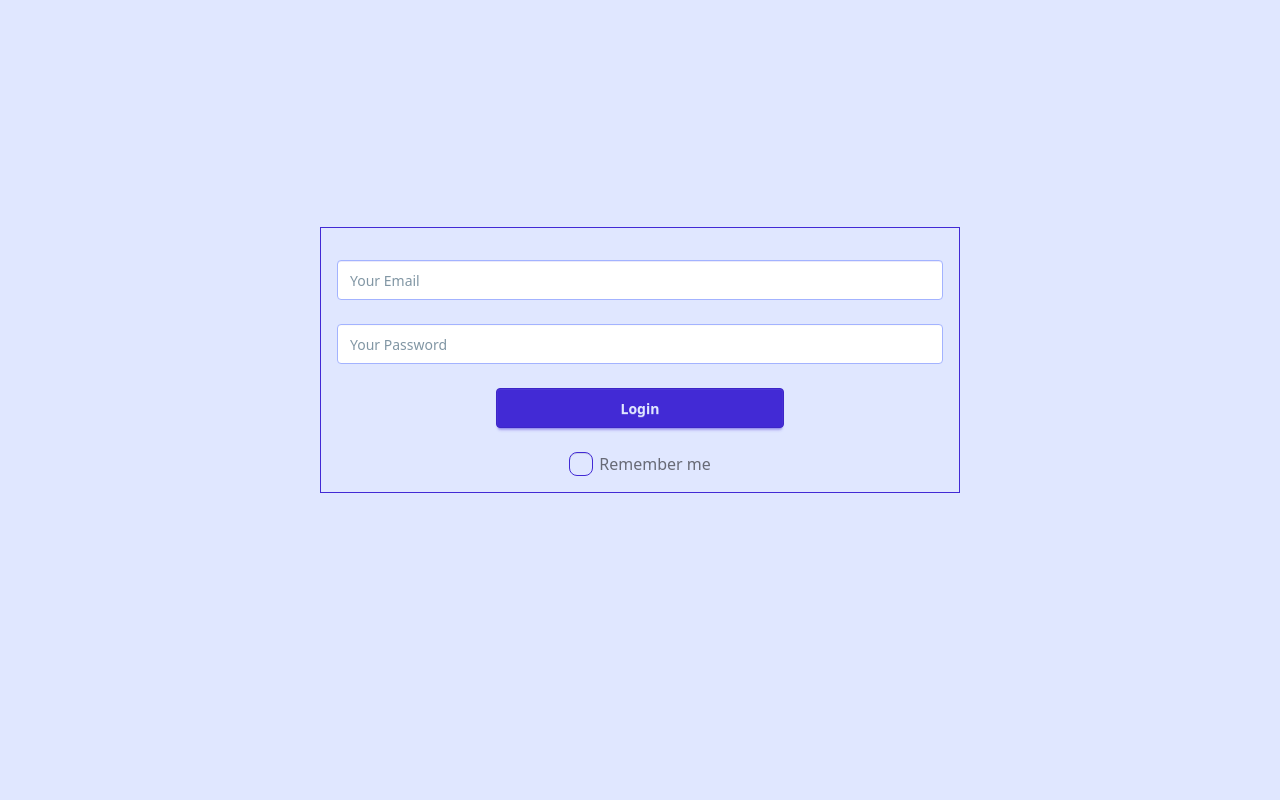
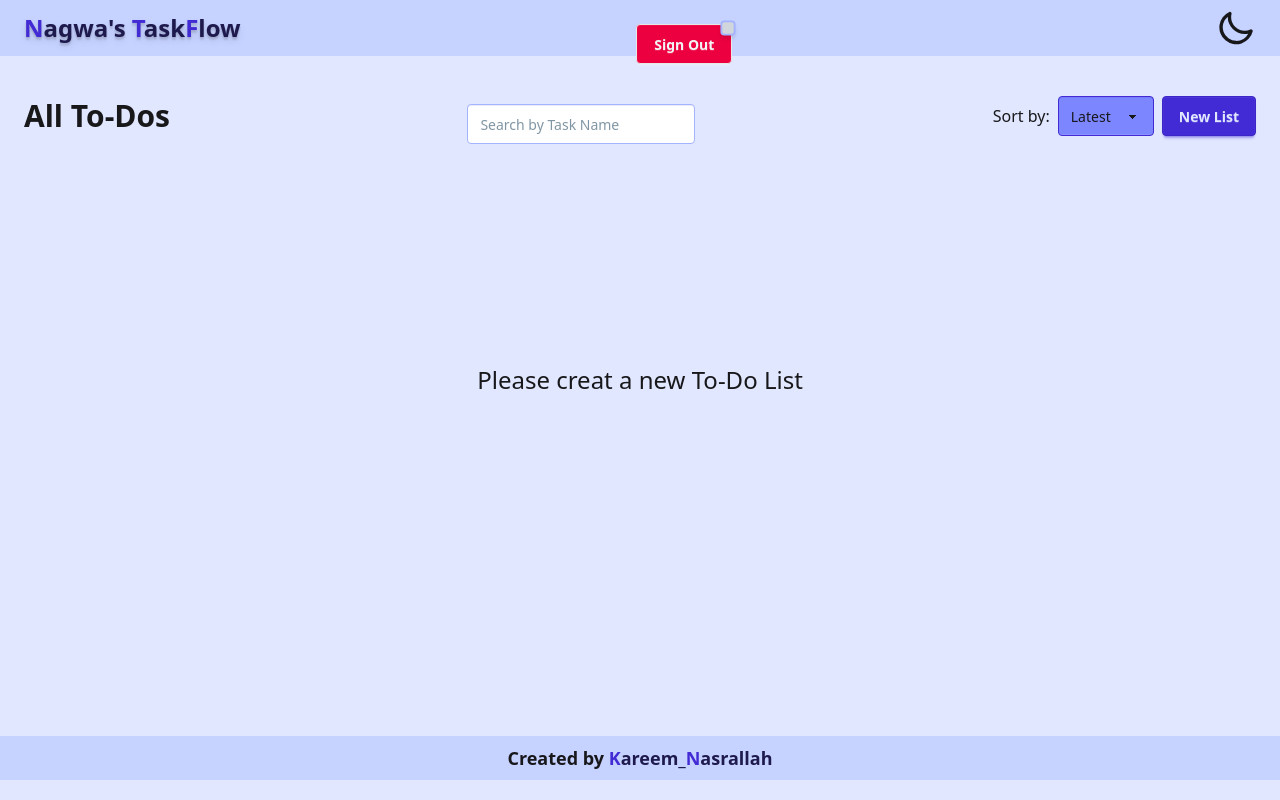
Before and after one commit to Kareem-Nasrallah/to-do_list, a React (Vite) app: page / in a window 1280 px wide. Before the commit this address led to /login. Built offline with nearby package versions, Linux system fonts and the light colour scheme.

Commit message:
make it clean

```diff
--- a/src/App.tsx
+++ b/src/App.tsx
@@ -8,15 +8,17 @@ import RequireAuth from "./componentes/RequireAuth";
 import ToDoList from "./pages/ToDoList";
 
 function App() {
+  // Define application routes with protected and public paths
   const router = createBrowserRouter([
     {
       path: "/",
       element: (
+        // Protect layout and nested routes
         <RequireAuth>
           <Layout />
         </RequireAuth>
       ),
-      errorElement: <NotFound />,
+      errorElement: <NotFound />, // Fallback for invalid routes
       children: [
         {
           index: true,
@@ -35,6 +37,7 @@ function App() {
   ]);
   return (
     <>
+      {/* Provide the router to the app */}
       <RouterProvider router={router} />
     </>
   );
--- a/src/componentes/Footer.tsx
+++ b/src/componentes/Footer.tsx
@@ -1,9 +1,13 @@
 const Footer = () => {
   return (
+    // Simple footer with creator credit and link to portfolio
     <footer className="flex justify-center items-center px-6 py-2 bg-indigo-200 dark:bg-slate-900">
       <p className="font-semibold text-lg">
         Created by{" "}
-        <a className="font-bold text-indigo-950 dark:text-gray-100" href="https://k-nasrallah-portfolio.vercel.app/">
+        <a
+          className="font-bold text-indigo-950 dark:text-gray-100"
+          href="https://k-nasrallah-portfolio.vercel.app/"
+        >
           <span className="text-primary dark:text-indigo-500">K</span>
           areem_
           <span className="text-primary dark:text-indigo-500">N</span>
--- a/src/componentes/Layout.tsx
+++ b/src/componentes/Layout.tsx
@@ -4,6 +4,7 @@ import Header from './Header'
 
 const Layout = () => {
 
+  // Main layout structure
   return (
     <div className='min-h-screen dark:text-primary-content bg-primary-content dark:bg-slate-950'>
         <Header/>
--- a/src/componentes/ListWindow.tsx
+++ b/src/componentes/ListWindow.tsx
@@ -27,7 +27,7 @@ const ListWindow = ({
       to={`/list/${listId}`}
       className="bg-indigo-200 dark:border-indigo-300 dark:bg-indigo-800 rounded-md cursor-pointer border border-primary p-4 pb-2 scale-95 hover:scale-100 transition-all w-70 h-44 shadow-md shadow-indigo-300 dark:shadow-indigo-900 hover:shadow-lg hover:shadow-indigo-500 dark:hover:shadow-indigo-700"
     >
-      <div className={`flex h-26 ${icon?`justify-around`:'justify-center'} items-center gap-2`}>
+      <div className={`flex h-26 ${icon?`justify-around`:'justify-center'} items-center mb-4 gap-2`}>
         {icon && (
           <div className="flex justify-center items-center rounded-xl w-30 overflow-hidden ">
             <img src={icon} alt="" className="w-full" />
--- a/src/componentes/RequireAuth.tsx
+++ b/src/componentes/RequireAuth.tsx
@@ -6,10 +6,12 @@ import { RootState } from "../redux/store";
 const RequireAuth = ({ children }: { children: JSX.Element }) => {
   const location = useLocation();
 
-  const authenticated = useSelector((store:RootState)=>store.user.userEmail) == '';
+  const isAuthenticated = useSelector(
+    (store: RootState) => store.user.userEmail !== ""
+  );
 
-  if (authenticated) {
-    return <Navigate to="./login" state={{ from: location }} replace />;
+  if (isAuthenticated) {
+    return <Navigate to="/login" state={{ from: location }} replace />;
   }
 
   return children;
--- a/src/main.tsx
+++ b/src/main.tsx
@@ -4,8 +4,9 @@ import "./index.css";
 import App from "./App.tsx";
 import { Provider } from "react-redux";
 import store from "./redux/store.ts";
-import ThemeProvider from "./componentes/themeProvider.tsx";
+import ThemeProvider from "./componentes/ThemeProvider.tsx";
 
+// Rendering the entire app inside the root element
 createRoot(document.getElementById("root")!).render(
   <StrictMode>
     <Provider store={store}>
--- a/src/pages/Home.tsx
+++ b/src/pages/Home.tsx
@@ -37,6 +37,7 @@ const Home = () => {
   } as ToDoListType);
   const [newTask, setNewTask] = useState("");
   const [validate, setValidate] = useState(false);
+  const [sortOrder, setSortOrder] = useState("latest");
 
   const addTask = (e: React.MouseEvent<HTMLButtonElement>) => {
     e.preventDefault();
@@ -89,12 +90,27 @@ const Home = () => {
     });
   };
 
+  const sortedLists = [...ListsData].sort((a, b) => {
+    switch (sortOrder) {
+      case "latest":
+        return new Date(b.date).getTime() - new Date(a.date).getTime();
+      case "oldest":
+        return new Date(a.date).getTime() - new Date(b.date).getTime();
+      case "az":
+        return a.listName.localeCompare(b.listName);
+      case "za":
+        return b.listName.localeCompare(a.listName);
+      default:
+        return 0;
+    }
+  });
+
   return (
     <div className="min-h-[77vh]">
       <div className="w-full flex justify-between items-center">
         <h2 className="text-3xl font-semibold">All To-Dos</h2>
         {!createToDoList && (
-          <label className="floating-label mt-4 text-primary w-1/2 min-w-xs">
+          <label className="floating-label mt-4 text-primary max-w-1/2">
             <span>Search by Task Name</span>
             <input
               type="text"
@@ -108,29 +124,18 @@ const Home = () => {
           </label>
         )}
         <div className="flex items-center justify-center gap-2">
-          <button
-            className="btn btn-dash btn-primary dark:text-indigo-100"
-            popoverTarget="popover-1"
-            style={{ anchorName: "--anchor-1" } }
+          <label htmlFor="sortSec">Sort by:</label>
+          <select
+            id="sortSec"
+            value={sortOrder}
+            onChange={(e) => setSortOrder(e.target.value)}
+            className="select select-primary my-2 w-24 bg-indigo-400 dark:text-black"
           >
-            Sort by
-          </button>
-
-          <ul
-            className="dropdown menu w-20 bg-indigo-200 rounded-box dark:bg-indigo-900 shadow-sm"
-            popover="auto"
-            id="popover-1"
-            style={
-              { positionAnchor: "--anchor-1" }
-            }
-          >
-            <li className="dropdown-item">
-              <a>Item 1</a>
-            </li>
-            <li>
-              <a>Item 2</a>
-            </li>
-          </ul>
+            <option value="latest">Latest</option>
+            <option value="oldest">Oldest</option>
+            <option value="az">A–Z</option>
+            <option value="za">Z–A</option>
+          </select>
           <button
             onClick={() => setCreateToDoList(!createToDoList)}
             className="btn btn-primary block my-2"
@@ -236,7 +241,7 @@ const Home = () => {
           create
         </button>
       </form>
-      {ListsData.length < 1 ? (
+      {sortedLists.length < 1 ? (
         <div className="h-[50vh] flex items-center justify-center">
           <h3 className="text-center text-2xl ">
             Please creat a new To-Do List
@@ -244,7 +249,7 @@ const Home = () => {
         </div>
       ) : search === "" || createToDoList ? (
         <div className="flex gap-4 flex-wrap items-center justify-start">
-          {ListsData!.map((list: ToDoListType) => (
+          {sortedLists!.map((list: ToDoListType) => (
             <ListWindow
               key={list.listId}
               listId={list.listId}
@@ -257,7 +262,7 @@ const Home = () => {
         </div>
       ) : (
         <div className="flex gap-4 flex-wrap items-center justify-start">
-          {ListsData!
+          {sortedLists!
             .filter((list: ToDoListType) =>
               list.listName.toLowerCase().includes(search.toLowerCase())
             )
```
Also changed, not shown: src/componentes/Header.tsx (+12 -1 lines).
